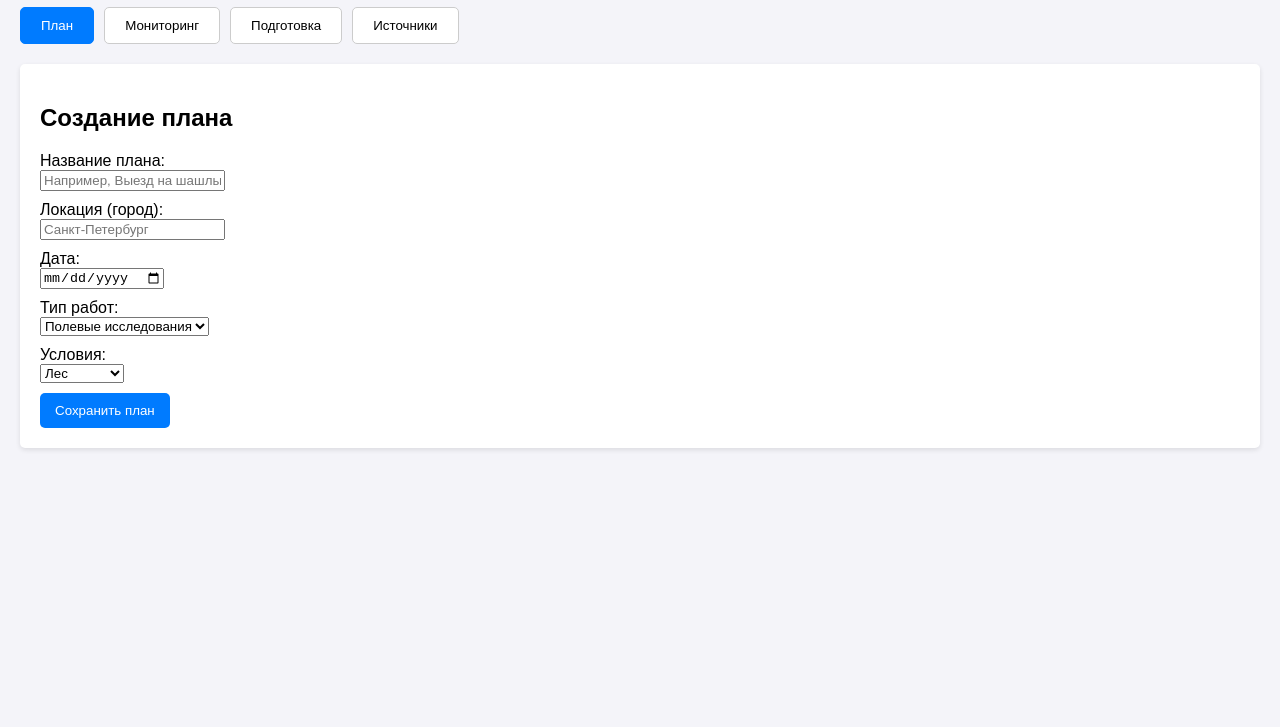
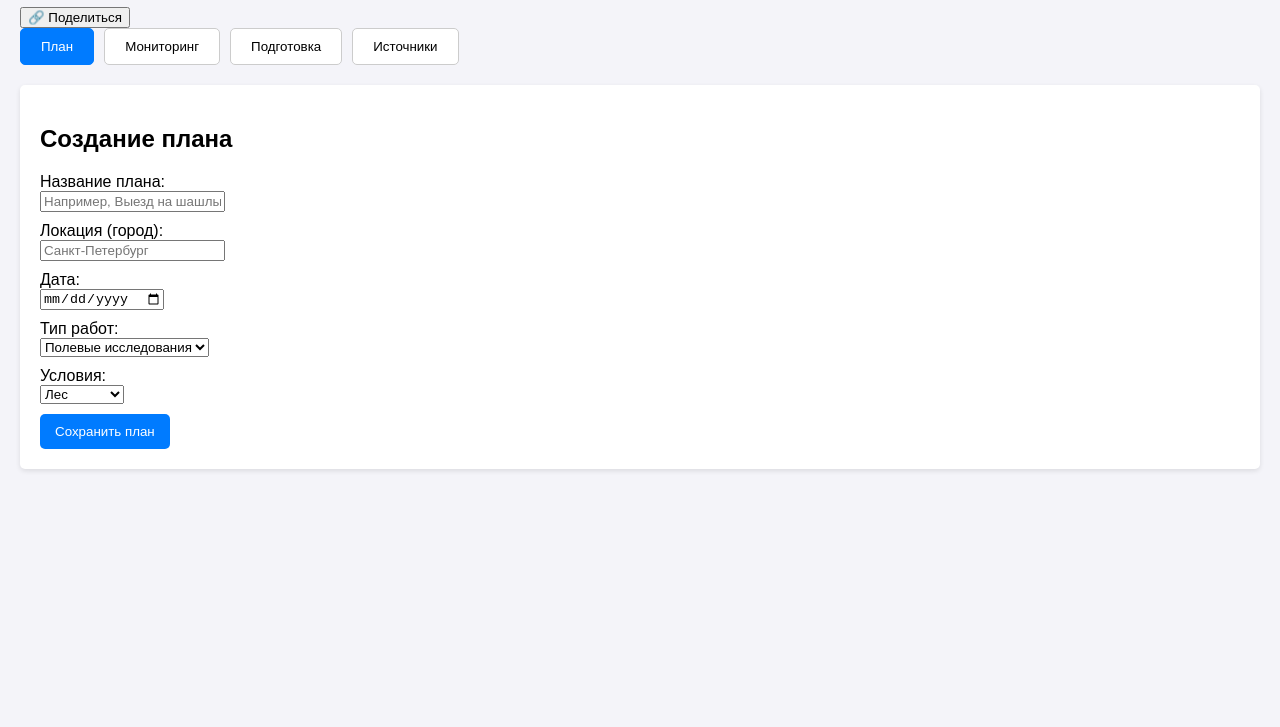
Before and after one commit to dasham27112003-eng/field-safety-planner, a plain HTML site: page index.html in a window 1280 px wide. Shown: the part 73-800 px from the top of the page. Drawn offline with Linux system fonts and the light colour scheme.

Commit message:
Update index.html

```diff
--- a/index.html
+++ b/index.html
@@ -10,6 +10,7 @@
 
     <header>
         <h1>Полевой планировщик безопасности</h1>
+        <button id="share-btn" class="share-btn">🔗 Поделиться</button>
     </header>
 
     <nav class="tabs">
```
